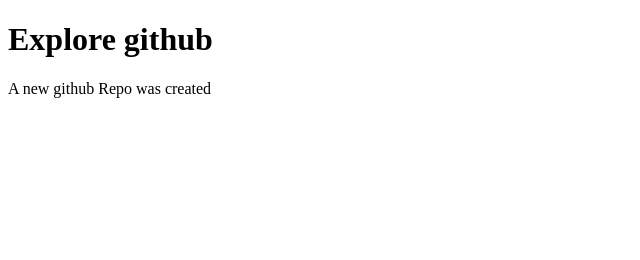
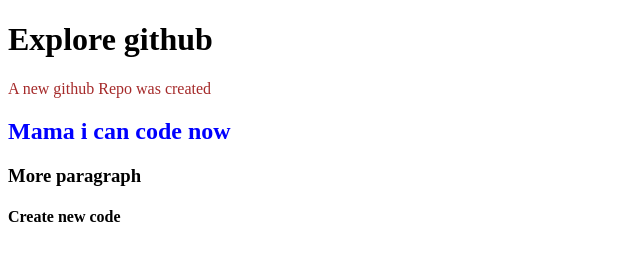
Before and after one commit to zesanahmed/my-new-repo-2023, a plain HTML site: page index.html in a window 1280 px wide. Shown: the whole page, without its empty margins (0-640 px from the left). Drawn offline with Linux system fonts and the light colour scheme.

Commit message:
new para

```diff
--- a/index.html
+++ b/index.html
@@ -6,12 +6,15 @@
     <meta http-equiv="X-UA-Compatible" content="IE=edge">
     <meta name="viewport" content="width=device-width, initial-scale=1.0">
     <title>My-new-github-repo</title>
-    <link rel="stylesheet" href="style.html">
+    <link rel="stylesheet" href="style.css">
 </head>
 
 <body>
     <h1>Explore github </h1>
     <p>A new github Repo was created</p>
+    <h2>Mama i can code now</h2>
+    <h3>More paragraph</h3>
+    <h4>Create new code </h4>
 
 </body>
 
--- a/style.css
+++ b/style.css
@@ -0,0 +1,7 @@
+p {
+    color: brown;
+}
+
+h2 {
+    color: blue;
+}
```
